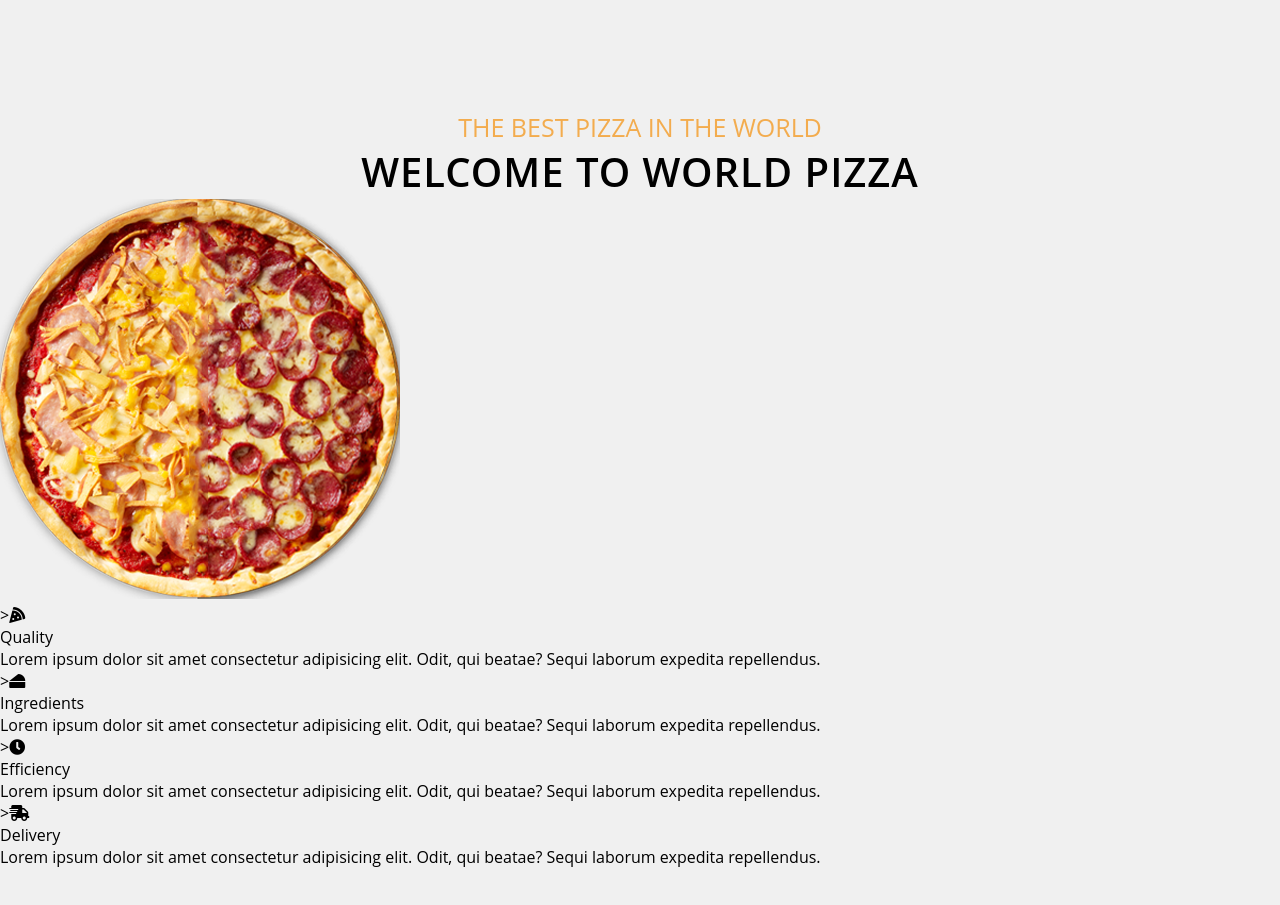
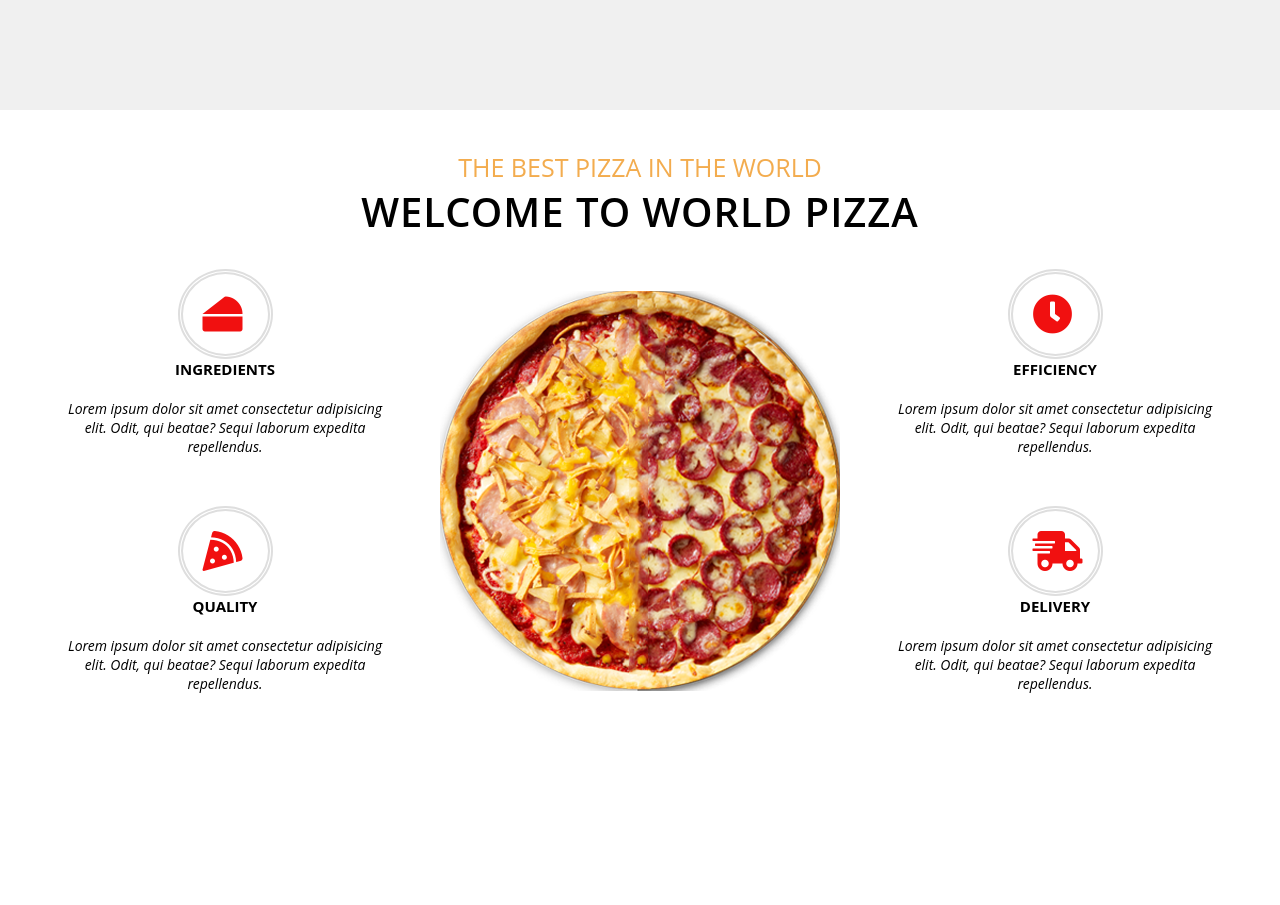
Before and after one commit to RuthMoyaD/restaurant-site-exercise, a plain HTML site: page index.html in a window 1280 px wide. Shown: the part 695-1600 px from the top of the page. Before the commit the page ends 1563 px from the top, so only its background shows below. Drawn offline with Linux system fonts and the light colour scheme.

Commit message:
services styles

```diff
--- a/index.html
+++ b/index.html
@@ -108,26 +108,26 @@
         </div>
 
         <div class="services-container">
-            <div class="central-image">
+            <div id="items" class="central-image">
                 <img src="./Img/mitad-mitad.png" alt="">
             </div>
-            <div class="items-quality">
-                <p>><span class="fas fa-pizza-slice"></span></p>
+            <div id="items" class="items-quality">
+                <p><span class="fas fa-pizza-slice"></span></p>
                 <p class="item-title">Quality</p>
                 <p class="item-text">Lorem ipsum dolor sit amet consectetur adipisicing elit. Odit, qui beatae? Sequi laborum expedita repellendus.</p>
             </div>
-            <div class="items-ingredients">
-                <p>><span class="fas fa-cheese"></span></p>
+            <div id="items" class="items-ingredients">
+                <p><span class="fas fa-cheese"></span></p>
                 <p class="item-title">Ingredients</p>
                 <p class="item-text">Lorem ipsum dolor sit amet consectetur adipisicing elit. Odit, qui beatae? Sequi laborum expedita repellendus.</p>
             </div>
-            <div class="items-efficiency">
-                <p>><span class="fas fa-clock"></span></p>
+            <div id="items" class="items-efficiency">
+                <p><span class="fas fa-clock"></span></p>
                 <p class="item-title">Efficiency</p>
                 <p class="item-text">Lorem ipsum dolor sit amet consectetur adipisicing elit. Odit, qui beatae? Sequi laborum expedita repellendus.</p>
             </div>
-            <div class="items-delivery">
-                <p>><span class="fas fa-shipping-fast"></span></p>
+            <div id="items" class="items-delivery">
+                <p><span class="fas fa-shipping-fast"></span></p>
                 <p class="item-title">Delivery</p>
                 <p class="item-text">Lorem ipsum dolor sit amet consectetur adipisicing elit. Odit, qui beatae? Sequi laborum expedita repellendus.</p>
             </div>
--- a/restaurantStyles.css
+++ b/restaurantStyles.css
@@ -302,3 +302,93 @@ body{
     padding: 10px 30px;
    }
 }
+
+#services{
+    height: 100vh;
+    background: white;
+    padding: 40px;
+}
+
+.services-title{
+    display: flex;
+    justify-content: center;
+    align-items: center;
+    flex-direction: column;
+}
+
+.services-container{
+    margin-top: 30px;
+    display: grid;
+    grid-template-columns: repeat(3, 1fr);
+    grid-template-rows: repeat(2, auto);
+    grid-gap: 30px;
+    grid-template-areas: "items-ingredients central-image    items-efficiency"
+                         "items-quality     central-image    items-delivery";
+}
+
+.items-ingredients{
+    grid-row: items-ingredients;
+    grid-column: items-ingredients;
+}
+
+.central-image{
+    grid-row: central-image;
+    grid-column: central-image;
+    transition: all 0.5s;
+}
+
+.items-efficiency{
+    grid-row: items-efficiency;
+    grid-column: items-efficiency;
+}
+
+.items-quality{
+    grid-row: items-quality;
+    grid-column: items-quality;
+}
+
+.items-delivery{
+    grid-row: items-delivery;
+    grid-column: items-delivery;
+}
+
+.central-image:hover{
+    transform: scale(1.1);
+}
+
+#items{
+    display: flex;
+    justify-content: center;
+    align-items: center;
+    flex-direction: column;
+}
+
+#items  span{
+    width: 95px;
+    font-size: 40px;
+    color: var(--secondary-color);
+    padding: 20px;
+    border: 5px double #dedede;
+    border-radius: 50%;
+    transition: all 0.5s;
+}
+
+#items span:hover{
+    background: var(--secondary-color);
+    color: white;
+}
+
+#items .item-title{
+    text-transform: uppercase;
+    font-size: 15px;
+    font-weight: 700;
+    text-align: center;
+}
+
+#items .item-text{
+    font-size: 14px;
+    font-style: italic;
+    color: var(--default-text);
+    padding: 20px;
+    text-align: center;
+}
```
